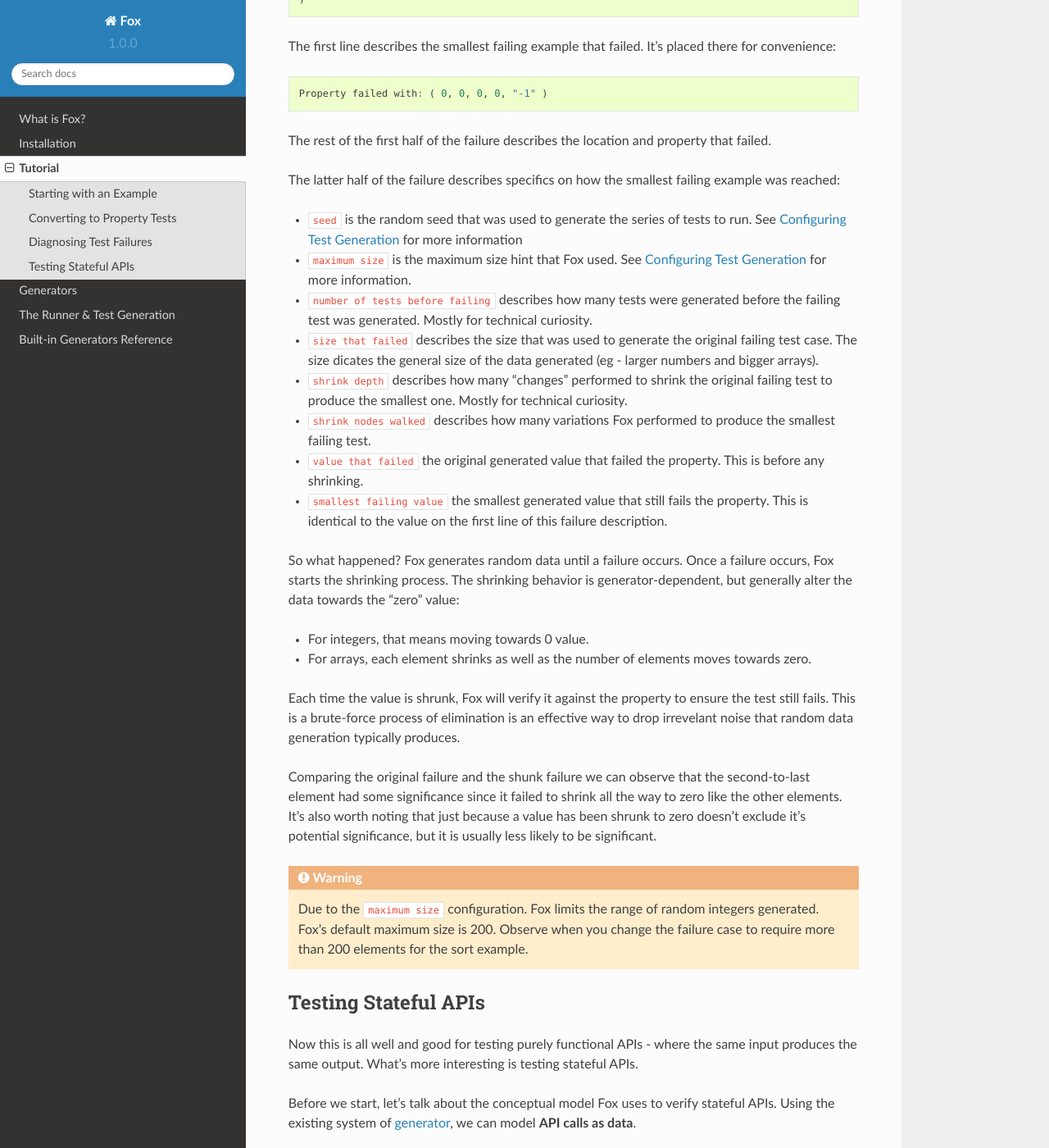
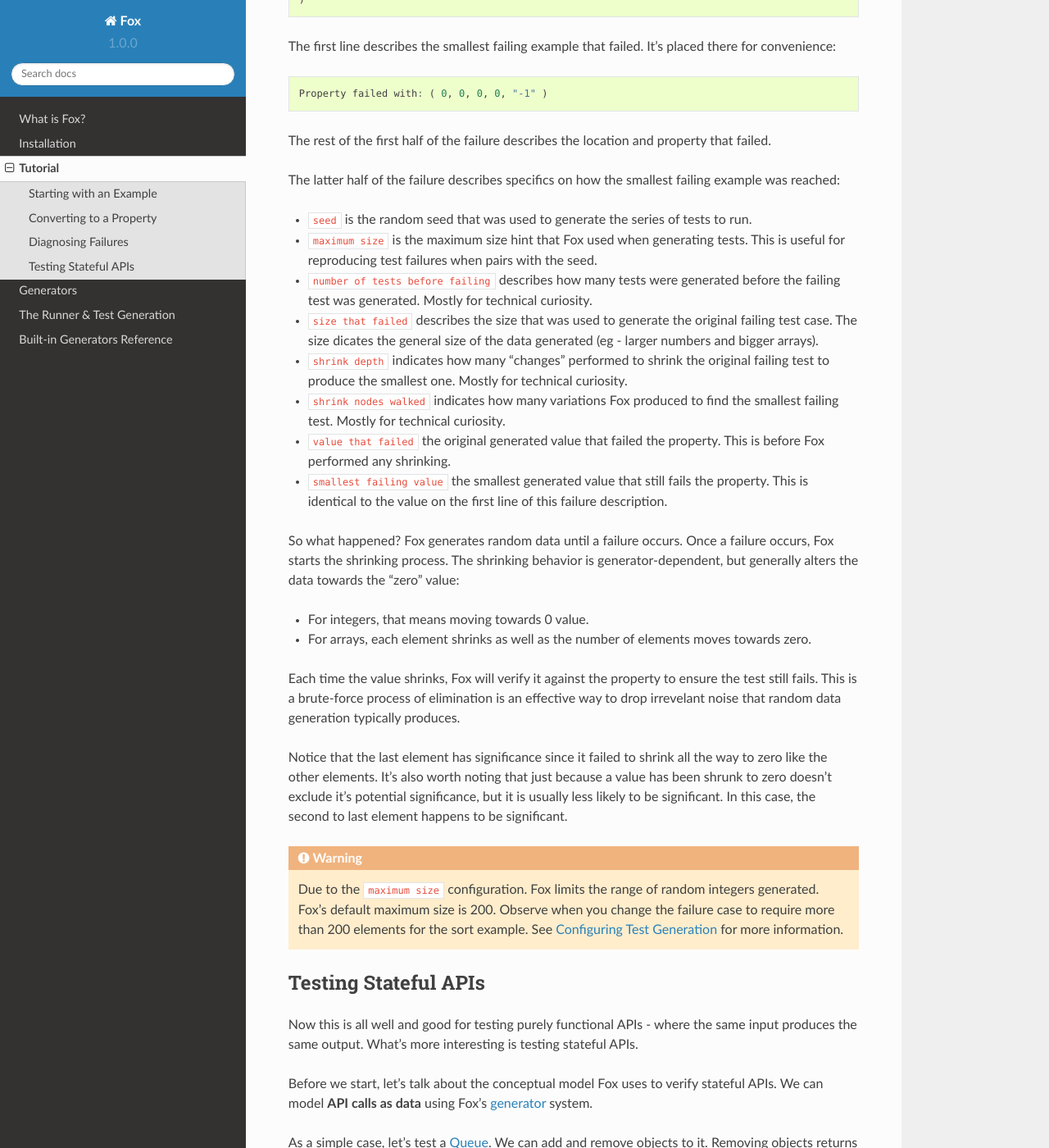
Before and after one commit to jeffh/Fox, a Sphinx documentation site: the page built from docs/source/tutorial.rst, in a window 1280 px wide and 1400 px high, scrolled down 2984 px. Shown: the whole window at 82% size. Built offline with Sphinx 7.4.7 and the Read the Docs theme 2.0.0, drawn with Linux system fonts in a browser that asks for light colours; some of the changed text lies outside the part shown.

Commit message:
A bunch of documentation tweaks.

```diff
--- a/docs/source/runner.rst
+++ b/docs/source/runner.rst
@@ -21,7 +21,7 @@ Configuring Test Generation
 The primary operation of Fox's runner is to create and executed tests. There
 are three primary parameters to configure Fox's test generation:
 
-- The **seed** allows you to set the random number generator. This allows you
+- The **seed** allows you to seed the random number generator. This allows you
   to set the PRNG to help reproduce failures that Fox may have generated during
   a test run.  Setting this to the default (``0``) will make Fox generate a
   seed based on the current time.
--- a/docs/source/tutorial.rst
+++ b/docs/source/tutorial.rst
@@ -5,13 +5,13 @@ Tutorial
 
 If you haven't installed Fox yet, read up on :doc:`installation`.
 
-This tutorial will use the Objective-C API of Fox. While there is a similar
-Swift API, it is considered alpha.
+This tutorial will use the Objective-C API of Fox. There is a similar
+Swift API but that's currently alpha and subject to change.
 
 Starting with an Example
 ------------------------
 
-Throughout this tutorial, we'll cover the basics of writing property tests.  To
+Throughout this tutorial, we'll cover the basics of writing property tests. To
 better understand property tests, let's start with some example-based ones
 first::
 
@@ -43,10 +43,10 @@ Fox takes these parts and separates them.
 
 Let's see how we can convert them to Fox property tests.
 
-Converting to Property Tests
-----------------------------
+Converting to a Property
+------------------------
 
-To convert the sort test into the given property, we can describe the intrinsic
+To convert the sort test into the given property, we describe the intrinsic
 property of the code under test.
 
 For sorting, the resulting output should have the smallest elements in the
@@ -73,30 +73,31 @@ to the element before it::
 
 Let's break that down:
 
-- ``FOXInteger`` is a :ref:`generator <generators>` that describes how to produce random integers
-  (NSNumbers).
-- ``FOXArray`` is a :ref:`generator <generators>` that describes how to generate arbitrary arrays.
-  It takes another generator as an argument. In this case, we're giving it an
-  integer generator so this will generate randomly sized array of random
-  integers.
-- ``FOXForAll`` describes a property that should always hold true. It takes
+- ``FOXInteger`` is a :ref:`generator <generators>` that describes how to
+  produce random integers (NSNumbers).
+- ``FOXArray`` is a :ref:`generator <generators>` that describes how to
+  generate arbitrary arrays.  It takes another generator as an argument. In
+  this case, we're giving it an integer generator to produce randomly sized
+  array of random integers.
+- ``FOXForAll`` defines a property that should always hold true. It takes
   two arguments, the generator to produce and a block on how to assert against
   the given generated input.
 - ``FOXAssert`` is how Fox asserts against properties. It will raise an
-  exception if a property does not hold.
+  exception if a property does not hold. They're part of Fox's :doc:`runner
+  <runner>` infrastructure.
 
 The test can be read as:
 
-    Assert that for all array of integers named ``integer``, sorting
+    Assert that **for all array of integers** named ``integer``, sorting
     ``integers`` should produce ``sortedNumbers``. ``sortedNumbers`` is an
     array where the first number is the smallest and subsequent elements are
     greater than or equal to the element that preceeds it.
 
-Diagnosing Test Failures
-------------------------
+Diagnosing Failures
+-------------------
 
-The interesting feature of Fox occurs only when tests fail. Let's write a code
-that will fail the property we just wrote::
+The interesting feature of Fox occurs only when properties fail. Let's write
+code that will fail the property we just wrote::
 
     + (NSArray *)sortNumbers:(NSArray *)numbers {
         NSMutableArray *sortedNumbers = [[numbers sortedArrayUsingSelector:@selector(compare:)] mutableCopy];
@@ -150,56 +151,61 @@ Some nefarious little code we added there! We run again we get to see Fox work::
         "-1"
     )
 
-The first line describes the smallest failing example that failed. It's placed there for convenience::
+The first line describes the smallest failing example that failed. It's placed
+there for convenience::
 
     Property failed with: ( 0, 0, 0, 0, "-1" )
 
-The rest of the first half of the failure describes the location and property that failed.
+The rest of the first half of the failure describes the location and property
+that failed.
 
-The latter half of the failure describes specifics on how the smallest failing example was reached:
+The latter half of the failure describes specifics on how the smallest failing
+example was reached:
 
 - ``seed`` is the random seed that was used to generate the series of tests to
-  run. See :ref:`Configuring Test Generation` for more information
-- ``maximum size`` is the maximum size hint that Fox used. See
-  :ref:`Configuring Test Generation` for more information.
+  run.
+- ``maximum size`` is the maximum size hint that Fox used when generating tests.
+  This is useful for reproducing test failures when pairs with the seed.
 - ``number of tests before failing`` describes how many tests were generated
   before the failing test was generated. Mostly for technical curiosity.
 - ``size that failed`` describes the size that was used to generate the
   original failing test case. The size dicates the general size of the data
   generated (eg - larger numbers and bigger arrays).
-- ``shrink depth`` describes how many "changes" performed to shrink the
+- ``shrink depth`` indicates how many "changes" performed to shrink the
   original failing test to produce the smallest one. Mostly for technical
   curiosity.
-- ``shrink nodes walked`` describes how many variations Fox performed to
-  produce the smallest failing test.
+- ``shrink nodes walked`` indicates how many variations Fox produced to find
+  the smallest failing test. Mostly for technical curiosity.
 - ``value that failed`` the original generated value that failed the property.
-  This is before any shrinking.
+  This is before Fox performed any shrinking.
 - ``smallest failing value`` the smallest generated value that still fails the
-  property. This is identical to the value on the first line of this failure description.
+  property. This is identical to the value on the first line of this failure
+  description.
 
 So what happened? Fox generates random data until a failure occurs. Once a
 failure occurs, Fox starts the shrinking process. The shrinking behavior is
-generator-dependent, but generally alter the data towards the "zero" value:
+generator-dependent, but generally alters the data towards the "zero" value:
 
 - For integers, that means moving towards 0 value.
 - For arrays, each element shrinks as well as the number of elements
   moves towards zero.
 
-Each time the value is shrunk, Fox will verify it against the property to
-ensure the test still fails.  This is a brute-force process of elimination
-is an effective way to drop irrevelant noise that random data generation
-typically produces.
+Each time the value shrinks, Fox will verify it against the property to ensure
+the test still fails.  This is a brute-force process of elimination is an
+effective way to drop irrevelant noise that random data generation typically
+produces.
 
-Comparing the original failure and the shunk failure we can observe that the
-second-to-last element had some significance since it failed to shrink all the
+Notice that the last element has significance since it failed to shrink all the
 way to zero like the other elements. It's also worth noting that just because a
 value has been shrunk to zero doesn't exclude it's potential significance, but
-it is usually less likely to be significant.
+it is usually less likely to be significant. In this case, the second to last
+element happens to be significant.
 
 .. warning:: Due to the ``maximum size`` configuration. Fox limits the range
              of random integers generated. Fox's default maximum size is 200.
              Observe when you change the failure case to require more than 200
-             elements for the sort example.
+             elements for the sort example. See :ref:`Configuring Test
+             Generation` for more information.
 
 Testing Stateful APIs
 ---------------------
@@ -209,8 +215,8 @@ same input produces the same output. What's more interesting is testing
 stateful APIs.
 
 Before we start, let's talk about the conceptual model Fox uses to verify
-stateful APIs. Using the existing system of :ref:`generator <generators>`, we
-can model **API calls as data**.
+stateful APIs. We can model **API calls as data** using Fox's :ref:`generator
+<generators>` system.
 
 As a simple case, let's test a `Queue`_. We can add and remove objects to it.
 Removing objects returns the first item in the Queue:
@@ -225,8 +231,10 @@ Removing objects returns the first item in the Queue:
 Just generating a series of API calls isn't enough. Fox needs more information
 about the API:
 
-- What API calls are valid to make at any particular time?
-- What assertions should be after any API call?
+- **Which API calls are valid to make at any given point?** This is specified
+  in Fox as *preconditions*.
+- **What assertions should be after any API call?** This is specified in  Fox
+  as *postconditions*.
 
 This is done by describing a `state machine`_. In basic terms, a state machine
 is two parts: state and transitions.
@@ -418,7 +426,7 @@ doesn't reveal any issues with an implementation.
 
 And that's most of the power of Fox. You're ready to start writing property tests!
 
-If you want read on, read more about :ref:`generators`.
+If you want read on, read more about the core of Fox's design: :ref:`generators`.
 
 .. _Queue: http://en.wikipedia.org/wiki/Queue_(abstract_data_type)
 .. _state machine: http://en.wikipedia.org/wiki/Finite-state_machine
```
Also changed, not shown: docs/source/generators.rst (+35 -35 lines), docs/source/installation.rst (+30 -6 lines), docs/source/what_is_fox.rst (+32 -24 lines).
